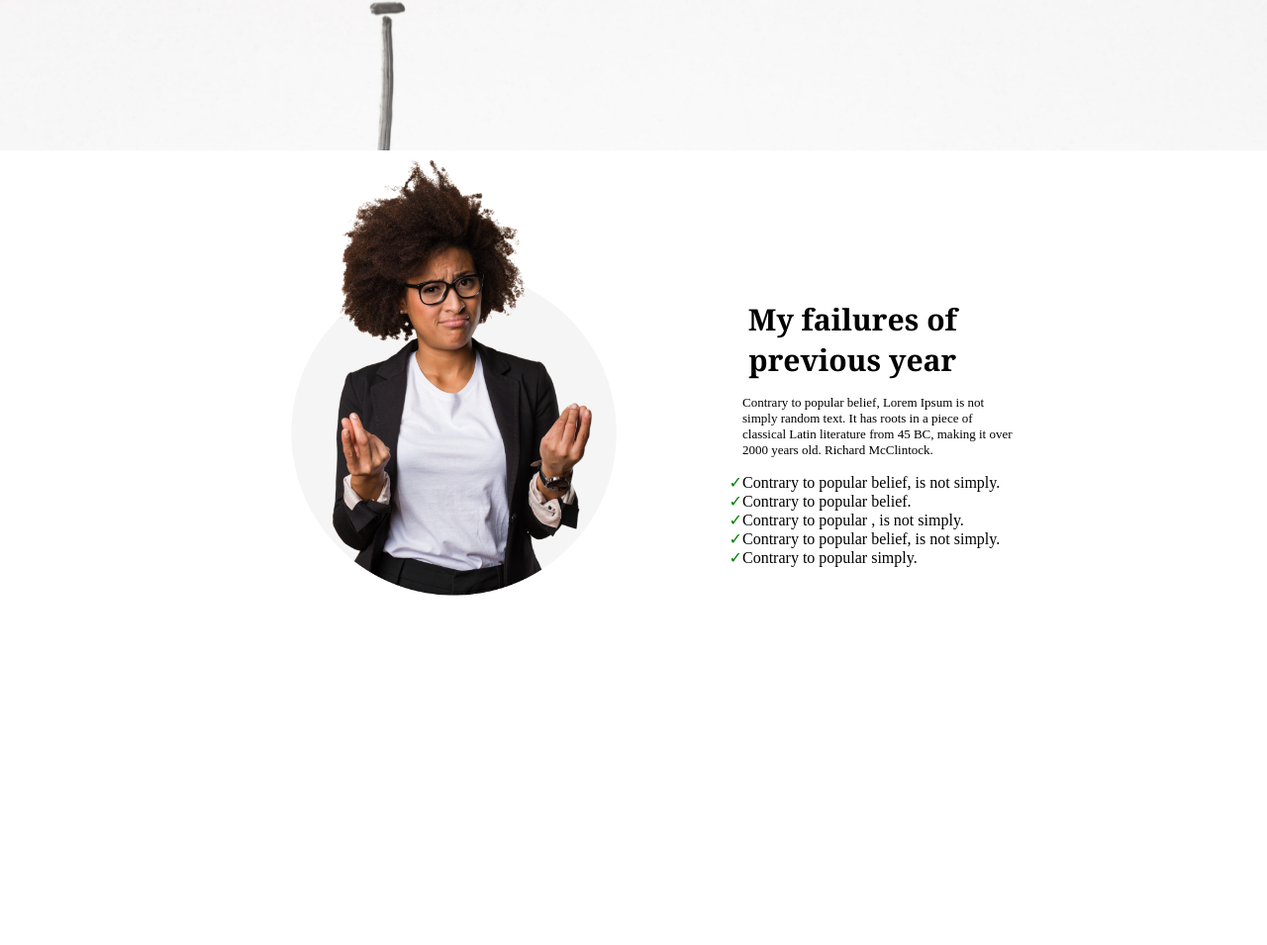
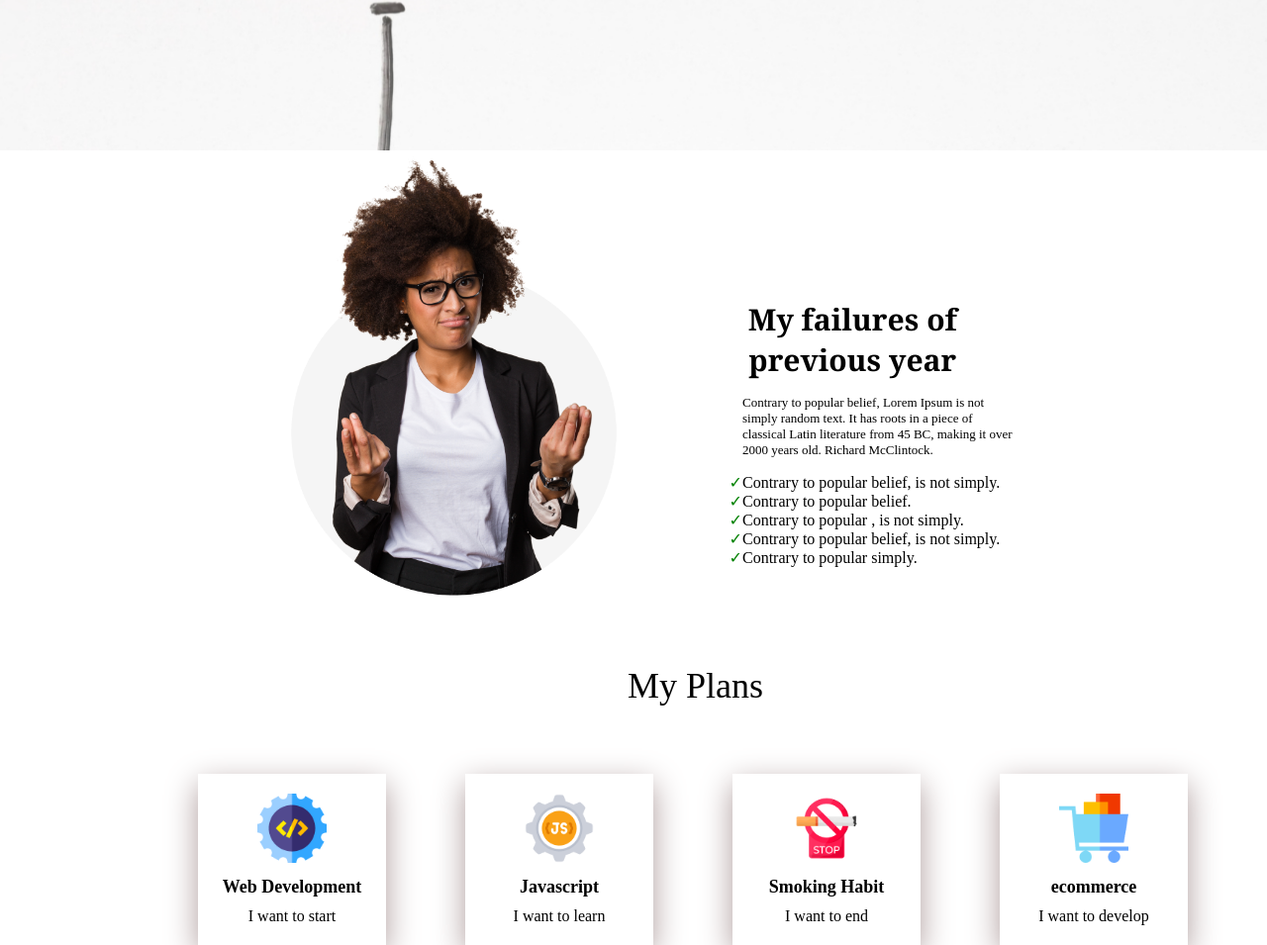
Before and after one commit to Swapnodey23/my-assignment, a plain HTML site: page index.html in a window 1280 px wide. Shown: the part 648-1603 px from the top of the page at 99% size. Before the commit the page ends 1254 px from the top, so only its background shows below. Drawn offline with Linux system fonts and the light colour scheme.

Commit message:
plans section push

```diff
--- a/index.html
+++ b/index.html
@@ -37,5 +37,34 @@
                 </div>
             </div>
         </section>
+
+
+            <!-- plans section -->
+
+    <section class="plan-section">
+        <p class="plan-heading" >My Plans</p>
+        <div class="individual-skills">
+            <div class="skill-div">
+                <p class="image-web"><img src="./images/icons/web.png" alt="" width="70px" height="70px" ></p>
+                <p class="skill-name"> <b>Web Development</p></b>
+                <p>I want to start</p>
+            </div>
+            <div class="skill-div">
+                <p class="image-web"><img src="./images/icons/js.png" alt="" width="70px" height="70px"></p>
+                <p class="skill-name"><b>Javascript</b></p>
+                <p>I want to learn</p>
+            </div>
+            <div class="skill-div">
+                <p class="image-web" ><img src="./images/icons/smoke.png" alt="" width="70px" height="70px"></p>
+                <p class="skill-name" ><b>Smoking Habit</b></p>
+                <p>I want to end</p>
+            </div>
+            <div class="skill-div">
+                <p class="image-web"><img src="./images/icons/ecom.png" alt="" width="70px" height="70px"></p>
+                <p class="skill-name"><b>ecommerce</b></p>
+                <p>I want to develop</p>
+            </div>
+        </div>
+    </section>
 </body>
 </html>
--- a/style.css
+++ b/style.css
@@ -74,3 +74,37 @@ ul {
     content: '✓';
     color: green;
   }
+    /* plans section */
+
+.plan-section{
+    padding-top: 520px ;
+}
+.plan-heading{
+    position: absolute;
+    font-size: 36px;
+    text-align: center;
+    padding-left: 634px;
+
+}
+.individual-skills{
+    display: flex;
+    gap: 80px;
+    margin-left: 200px;
+    padding-top: 110px;
+}
+.skill-div{
+    box-shadow: 0px 10px 30px rgb(173, 155, 155) ;
+    background-color:#ffffff;
+    padding: 20px;
+    width: 150px;
+    text-align: center;
+
+}
+.image-web{
+
+}
+.skill-name{
+    padding-top: 10px;
+    padding-bottom: 10px;
+    font-size: 18px;
+}
```
